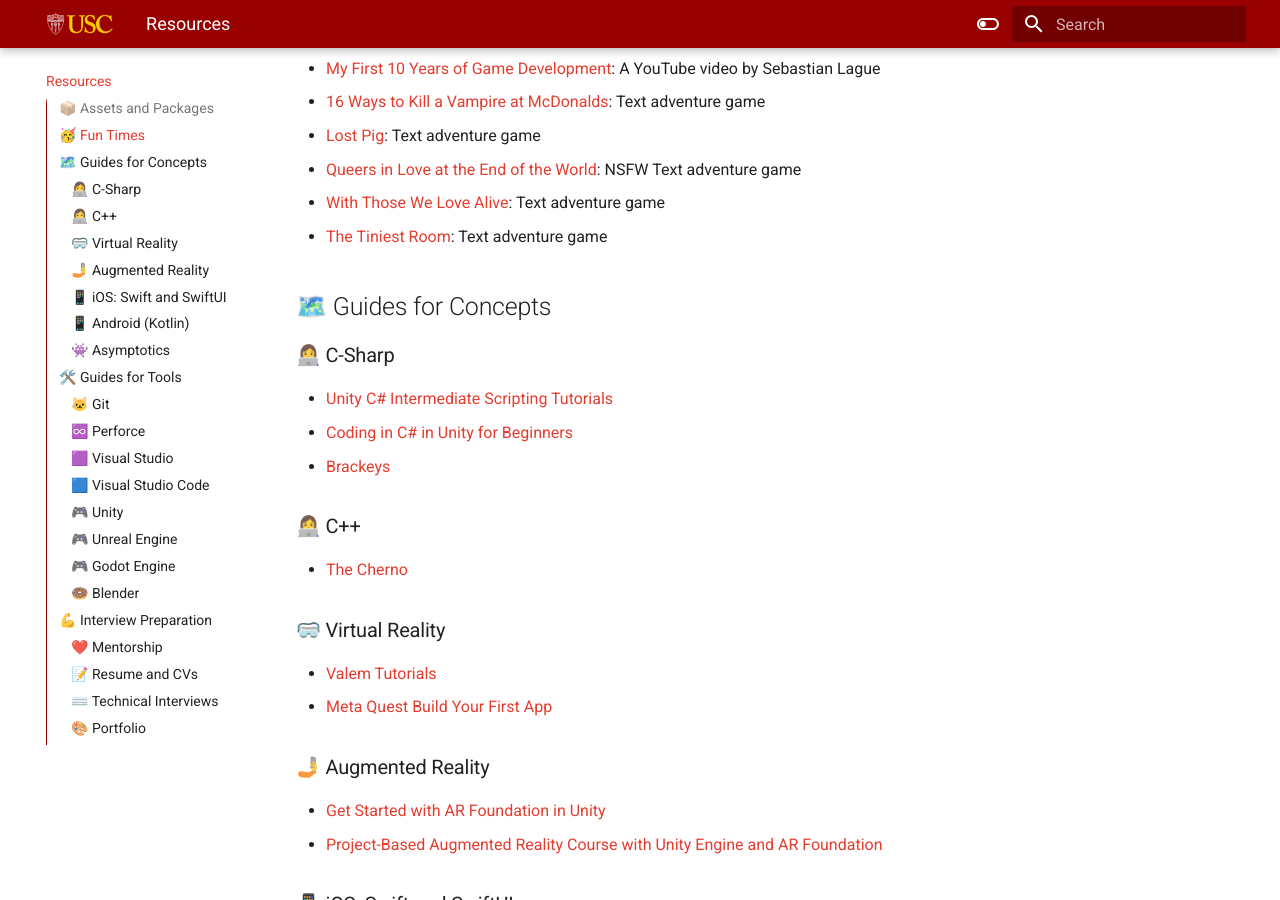
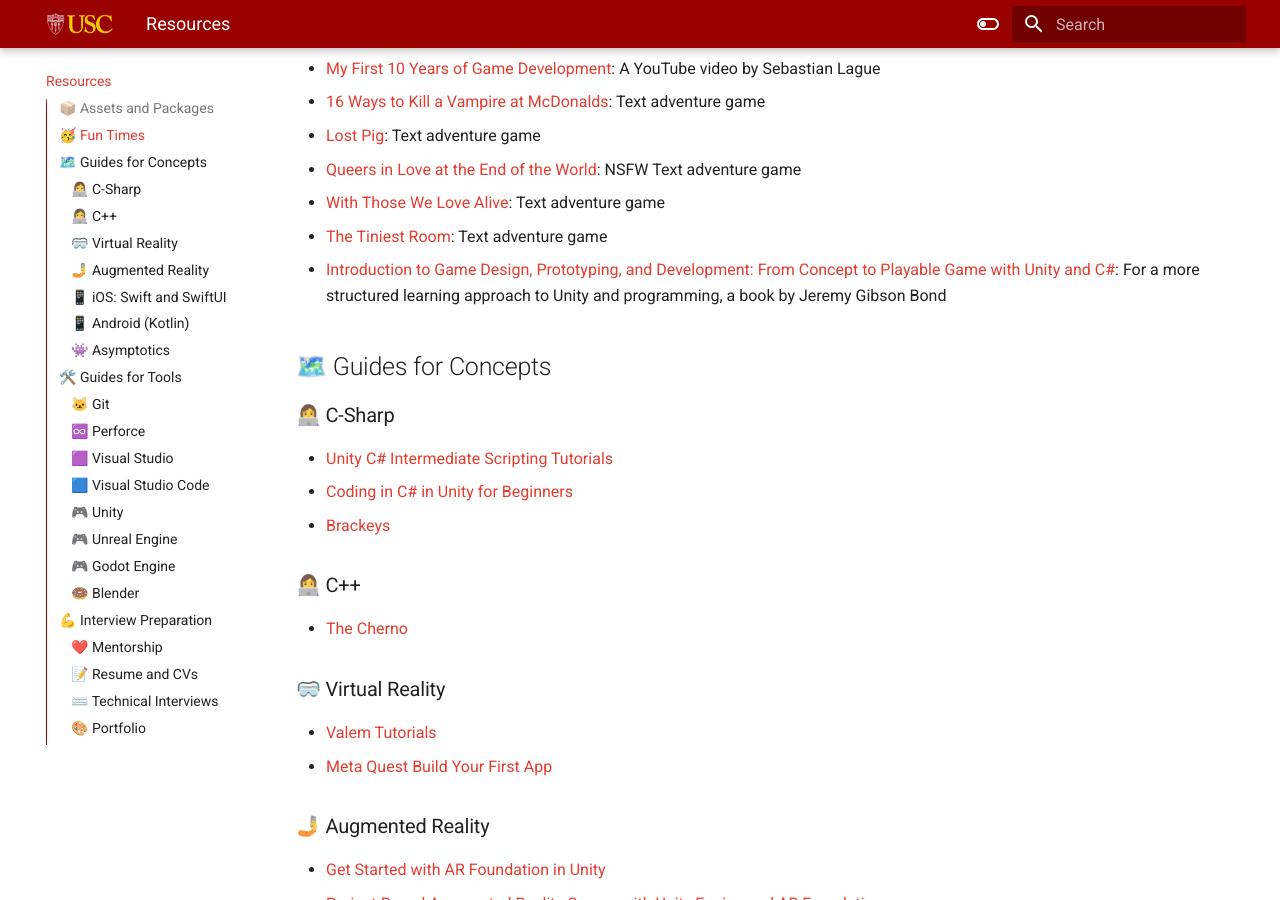
Before and after one commit to usc-ctin583/usc-ctin583.github.io, an MkDocs documentation site: the page built from docs/resources.md, in a window 1280 px wide and 900 px high, scrolled down 373 px. Built offline with MkDocs 1.6.1 and Material for MkDocs 9.7.7, drawn with Linux system fonts in a browser that asks for light colours; some of the changed text lies outside the part shown.

Commit message:
include richard's resources

```diff
--- a/docs/resources.md
+++ b/docs/resources.md
@@ -11,6 +11,7 @@
 * [Queers in Love at the End of the World](https://w.itch.io/end-of-the-world): NSFW Text adventure game
 * [With Those We Love Alive](https://xrafstar.monster/games/twine/wtwla/): Text adventure game
 * [The Tiniest Room](https://erik108.itch.io/the-tiniest-room): Text adventure game
+* [Introduction to Game Design, Prototyping, and Development: From Concept to Playable Game with Unity and C#](https://www.amazon.com/dp/0136619940?ref_=cm_sw_r_cp_ud_dp_WHTTQHEJ021VFCF74JMZ): For a more structured learning approach to Unity and programming, a book by Jeremy Gibson Bond
 
 ## 🗺️ Guides for Concepts
 ### 👩‍💻 C-Sharp
@@ -85,6 +86,7 @@
 * [Kodeco: How to Make a Game like Bomberman with Unity](https://www.kodeco.com/244-how-to-make-a-game-like-bomberman-with-unity): Ever want to blow up your friends? Learn how to make a game like a Bomberman with Unity 3D in this step by step tutorial that will have you setting bombs off with ease. By Brian Broom.
 * [Noob Tuts: Unity GameObjects and Components: ](https://noobtuts.com/unity/gameobjects-and-components) An article that explains Unity and how to work with it effectively.
 * [Brackleys: Scriptable Objects: ](https://www.youtube.com/watch?v=aPXvoWVabPY&list=PLkrp1Ff_OrPmgGmDEMMhN35WnFdlPnNjh&index=11&ab_channel=Brackeys) Includes an example of how scriptable objects are useful
+* [LinkedIn Learning: Unity 3D](https://www.linkedin.com/learning/topics/unity-3d?trk=lynda_redirect_learning): Login with USC ID or your LinkedIn account
 
 ### 🎮 Unreal Engine
 * [Unreal Sensei](https://www.youtube.com/watch?v=k-zMkzmduqI&ab_channel=UnrealSensei)
```
